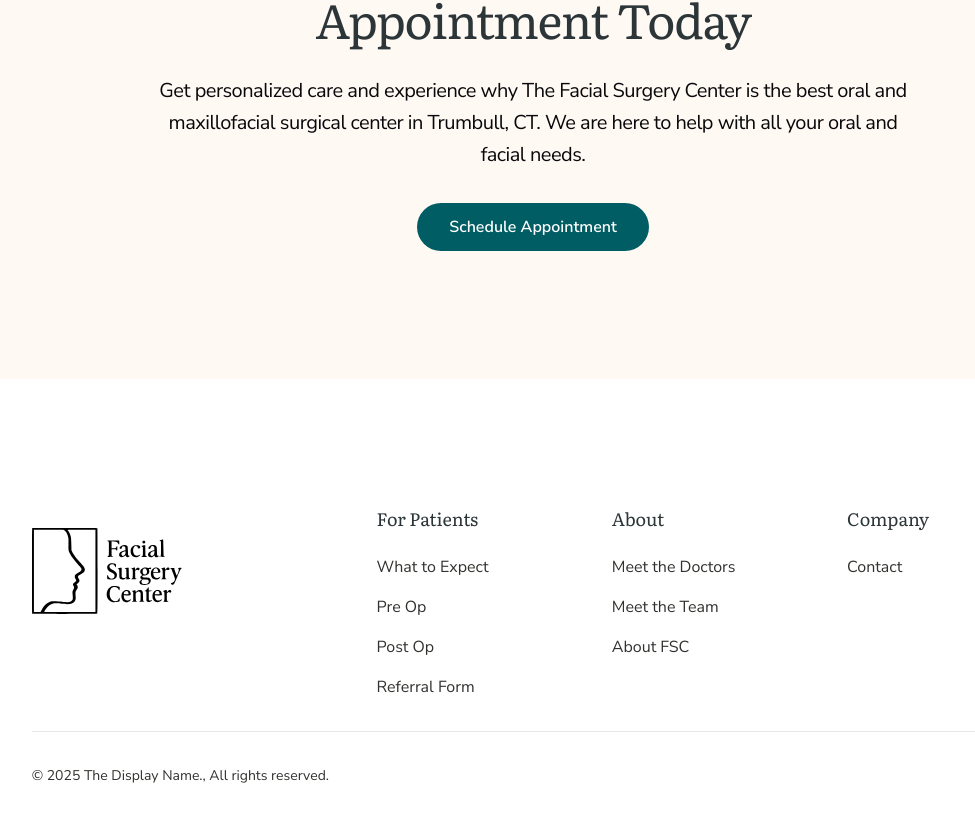
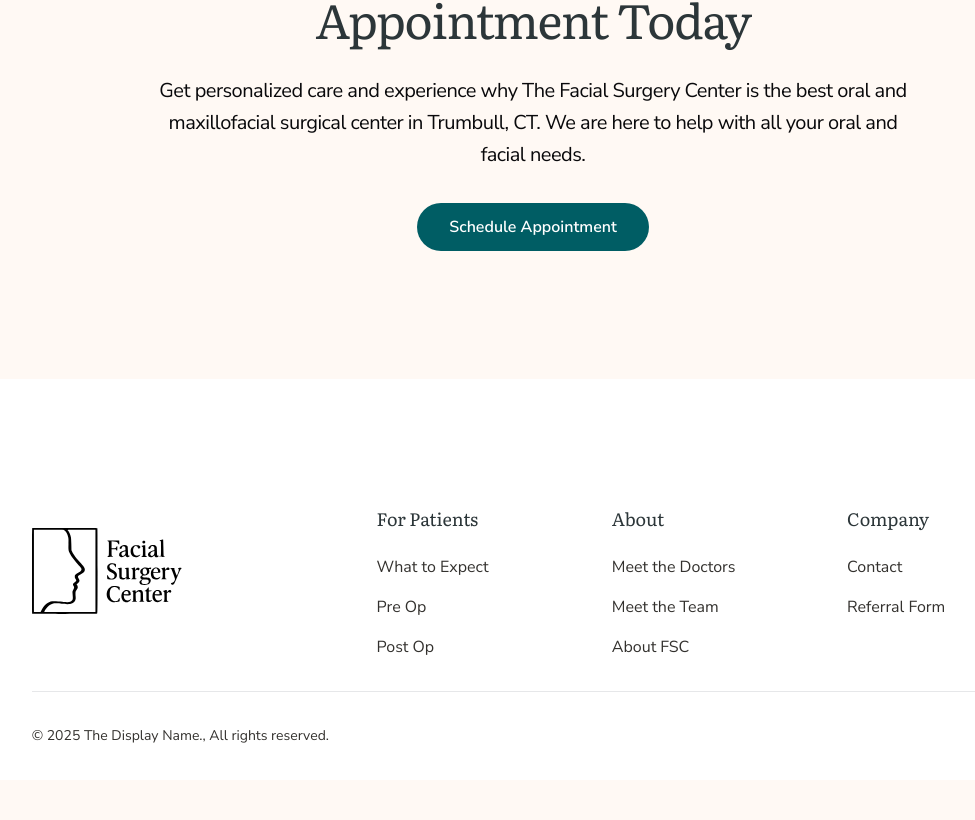
Before and after one commit to glulu4/joey-fsc, a Next.js app: page / in a window 1280 px wide. Shown: the part 5641-6461 px from the top of the page, without its empty margins (107-1082 px from the left). After the commit the page ends 6421 px from the top, so only its background shows below. Built offline with nearby package versions, Linux system fonts and the light colour scheme; no server answers.

Commit message:
moved referral form

```diff
--- a/src/components/Footer.tsx
+++ b/src/components/Footer.tsx
@@ -8,7 +8,6 @@ const navigation = {
     {name: 'What to Expect', href: '/for-patients/what-to-expect'},
     {name: 'Pre Op', href: '/for-patients/pre-op'},
     {name: "Post Op", href: "/for-patients/post-op"},
-    {name: "Referral Form", href: "/referral-form.pdf"},
 
 
   ],
@@ -19,6 +18,8 @@ const navigation = {
   ],
   company: [
     {name: "Contact", href: "/contact"},
+    {name: "Referral Form", href: "/referral-form.pdf"},
+
     // {name: 'Blog', href: '/blog'},
     // {name: 'Press', href: '#'},
   ],
--- a/src/components/Header.tsx
+++ b/src/components/Header.tsx
@@ -31,7 +31,7 @@ const menuItems: MenuItem[] = [
       {name: "What to Expect", href: "/for-patients/what-to-expect"},
       {name: "Pre Op", href: "/for-patients/pre-op"},
       {name: "Post Op", href: "/for-patients/post-op"},
-      {name: "Referral Form", href: "/referral-form.pdf"},
+      // {name: "Referral Form", href: "/referral-form.pdf"},
     ],
   },
   {
```
